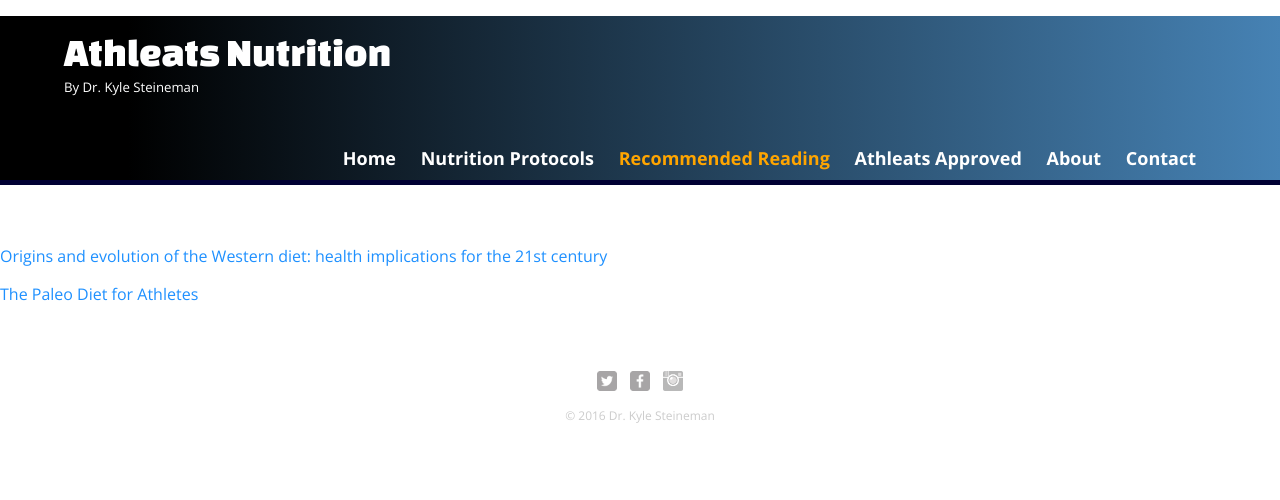
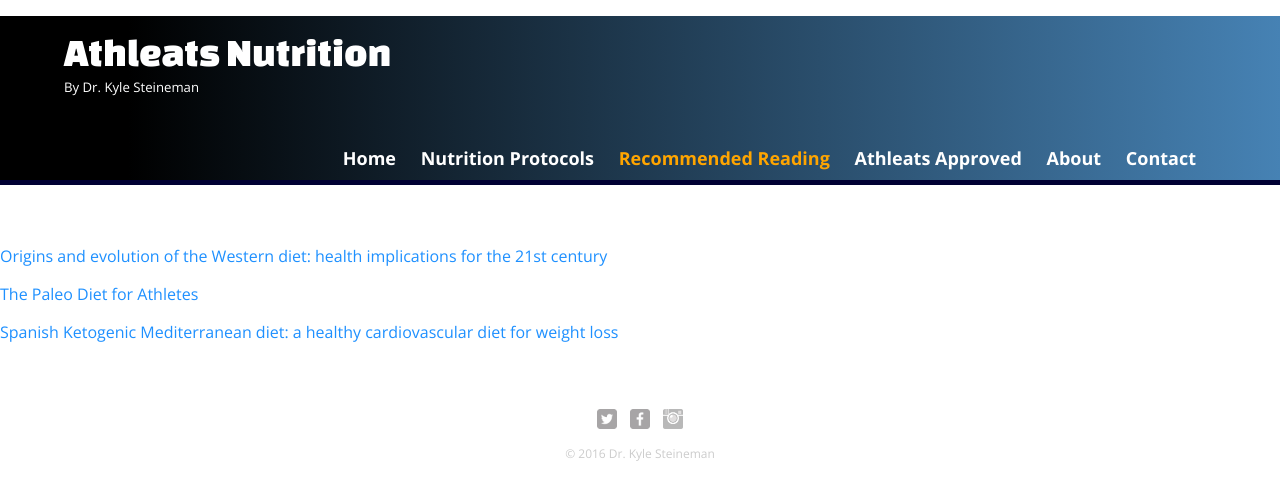
Before and after one commit to kyleropractor/athleats, a plain HTML site: page recommended.html in a window 1280 px wide. Drawn offline with nearby package versions, Linux system fonts and the light colour scheme.

Commit message:
docs: Add article

```diff
--- a/recommended.html
+++ b/recommended.html
@@ -40,6 +40,8 @@
 
 <a href= "http://thepaleodiet.com/paleo-diet-for-athletes/"><p>The Paleo Diet for Athletes</p></a>
 
+<a href= "https://nutritionj.biomedcentral.com/articles/10.1186/1475-2891-7-30"><p>Spanish Ketogenic Mediterranean diet: a healthy cardiovascular diet for weight loss</p></a>
+
       <footer>
         <a href= "http://twitter.com/kyle_steineman"><img src="img/twitter-wrap.png" alt="Twitter Logo" class="social-icon"></a>
         <a href= "http://facebook.com/kmsteineman"><img src="img/facebook-wrap.png" alt="Facebook Logo" class="social-icon"></a>
```
